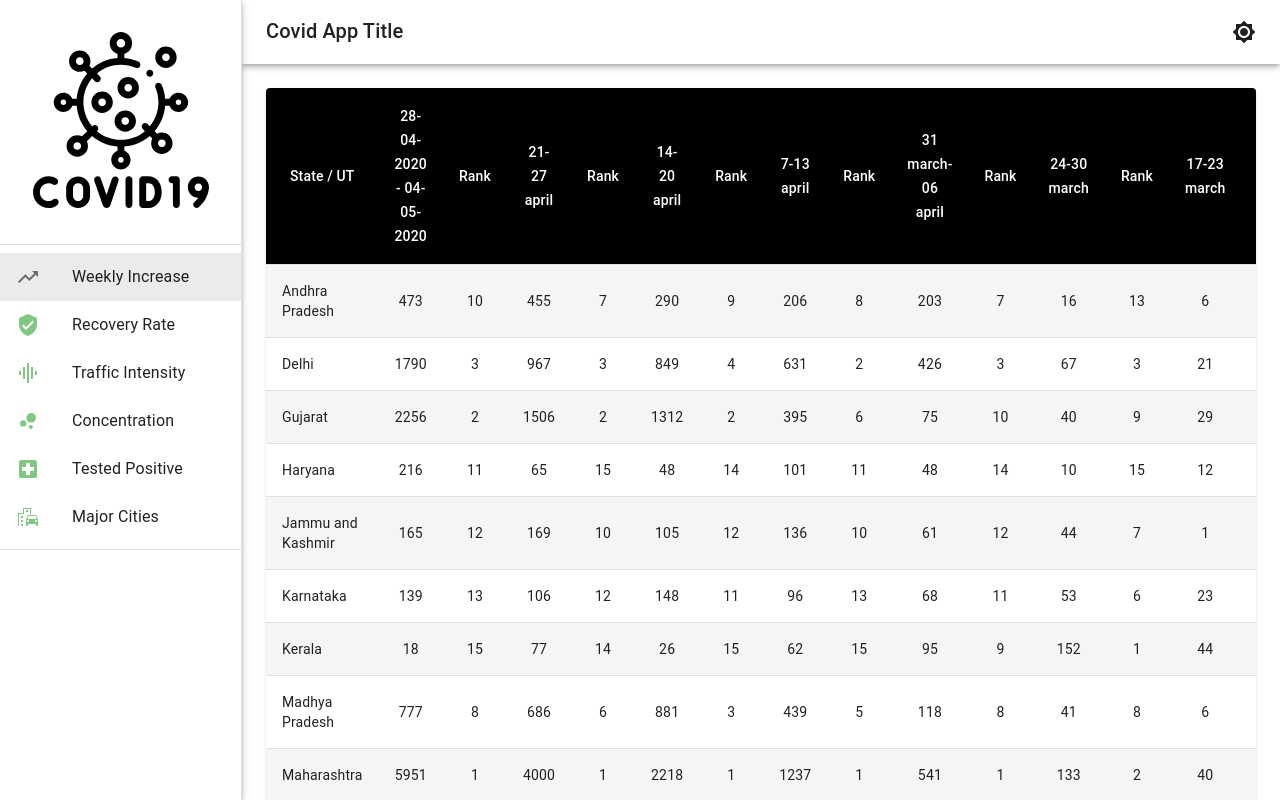
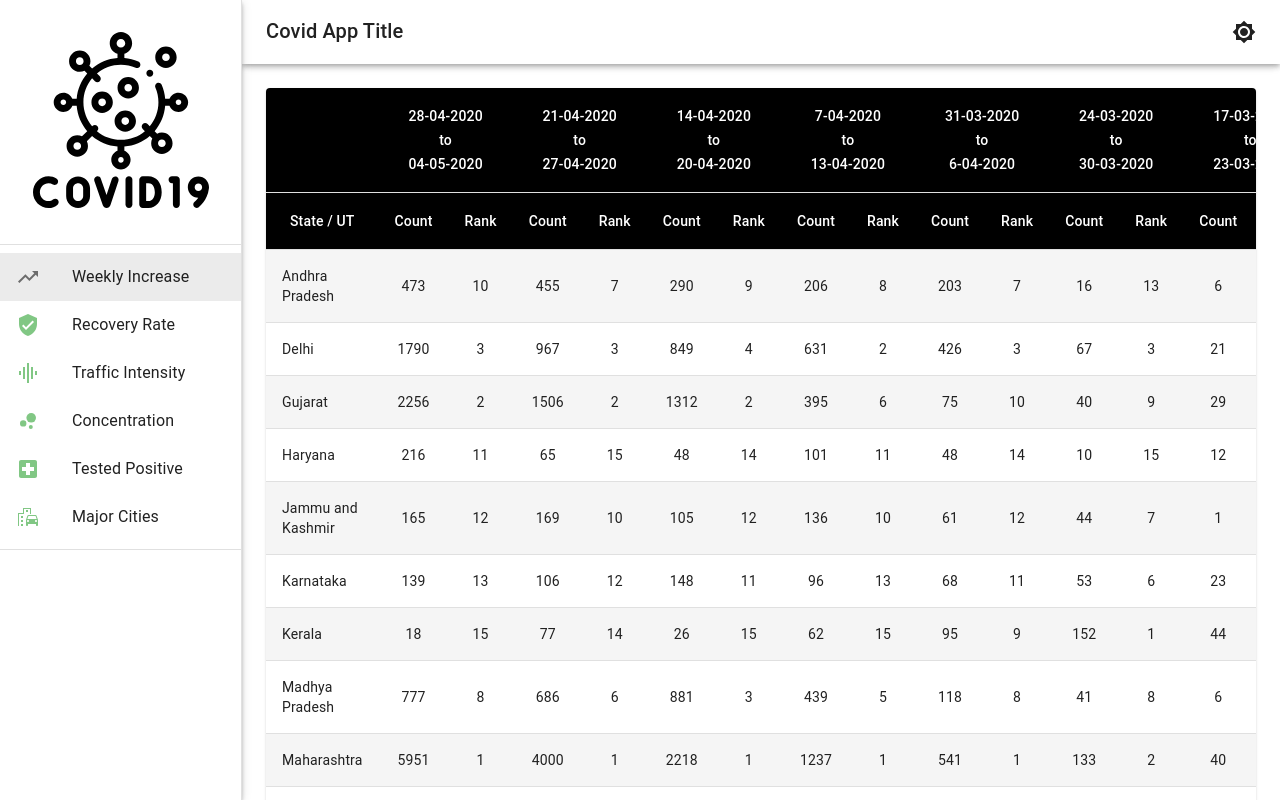
Before and after one commit to praty94/covid-app-isi, a React (Create React App) app: page / in a window 1280 px wide. Built offline with nearby package versions, Linux system fonts and the light colour scheme.

Commit message:
alignment fixes, updated header

```diff
--- a/src/Components/WeeklyIncrease/WeeklyIncreaseDataTable.jsx
+++ b/src/Components/WeeklyIncrease/WeeklyIncreaseDataTable.jsx
@@ -13,9 +13,6 @@ const StyledTableCell = withStyles(theme => ({
   head: {
     backgroundColor: theme.palette.common.black,
     color: theme.palette.common.white
-  },
-  body: {
-    fontSize: 14
   }
 }))(TableCell);
 
@@ -30,10 +27,6 @@ const StyledTableRow = withStyles(theme => ({
 const useStyles = makeStyles({
   table: {
     minWidth: 700
-  },
-  scrolltable: {
-    overflow: "scroll",
-    height: 800
   }
 });
 
@@ -41,9 +34,15 @@ export default function WeeklyIncreaseDataTable() {
   const classes = useStyles();
 
   return (
-    <TableContainer component={Paper} className={classes.scrolltable}>
+    <TableContainer component={Paper}>
       <Table className={classes.table} aria-label="customized table">
         <TableHead>
+          <TableRow>
+          <StyledTableCell></StyledTableCell>
+          {WeeklyData.data.stateWiseData[0].weeklyData.map((item,index)=>(
+              <StyledTableCell align="center" colSpan={2} key={index}>{item.startDate} <br/>to<br/> {item.endDate}</StyledTableCell>
+          ))}
+          </TableRow>
           <TableRow>
             {WeeklyData.data.headers.map((item, index) => {
               return (
--- a/src/Data/WeeklyRateOfIncrease.json
+++ b/src/Data/WeeklyRateOfIncrease.json
@@ -2,21 +2,21 @@
   "data": {
     "headers": [
       "State / UT",
-      "28-04-2020 - 04-05-2020",
+      "Count",
       "Rank",
-      "21-27 april",
+      "Count",
       "Rank",
-      "14-20 april",
+      "Count",
       "Rank",
-      "7-13 april",
+      "Count",
       "Rank",
-      "31 march-06 april",
+      "Count",
       "Rank",
-      "24-30 march",
+      "Count",
       "Rank",
-      "17-23 march",
+      "Count",
       "Rank",
-      "10-16 march",
+      "Count",
       "Rank"
     ],
     "stateWiseData": [
```
